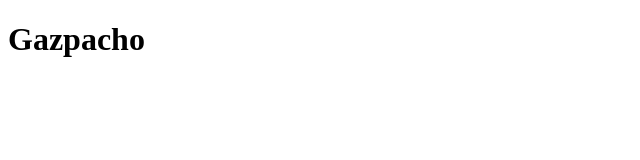
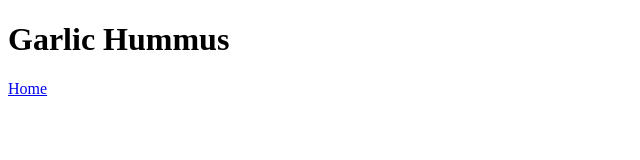
Before and after one commit to sggarner34/odin-recipes, a plain HTML site: page recipes/garlic-hummus.html in a window 1280 px wide. Shown: the whole page, without its empty margins (0-640 px from the left). Drawn offline with Linux system fonts and the light colour scheme.

Commit message:
Add link back to index from garlic hummus modified:   garlic-hummus.html

```diff
--- a/recipes/garlic-hummus.html
+++ b/recipes/garlic-hummus.html
@@ -6,5 +6,7 @@
     <title>Odin Recipes</title>
 </head>
 <body>
-    <h1>Gazpacho</h1>
+    <h1>Garlic Hummus</h1>
+    <a href="../index.html">Home</a>
+
 </body>
```
